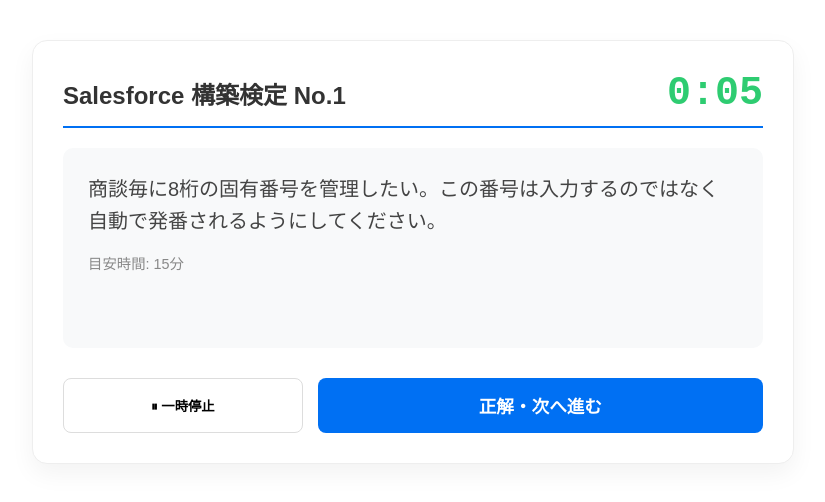
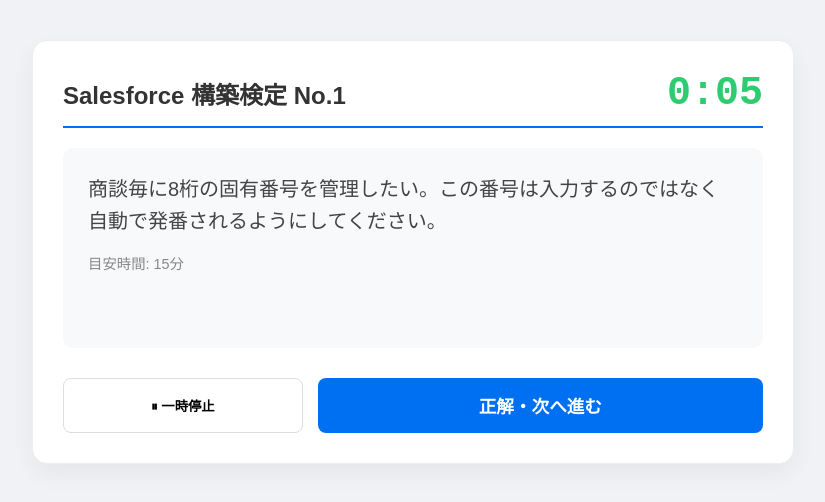
Before and after one commit to tyatsuhashi-collab/salesforce-training, a Next.js app: page / in a window 1280 px wide. Shown: the top 502 px of the page, without its empty margins (227-1052 px from the left). Built offline with nearby package versions, Linux system fonts and the light colour scheme; no server answers.

Commit message:
Update layout.tsx

```diff
--- a/app/layout.tsx
+++ b/app/layout.tsx
@@ -1,6 +1,6 @@
 export const metadata = {
-  title: 'Salesforce Training App',
-  description: 'Generated by Next.js',
+  title: 'Salesforce 構築検定',
+  description: '新入社員向けトレーニングアプリ',
 }
 
 export default function RootLayout({
@@ -10,7 +10,12 @@
 }) {
   return (
     <html lang="ja">
-      <body>{children}</body>
+      <head>
+        <meta name="viewport" content="width=device-width, initial-scale=1" />
+      </head>
+      <body style={{ margin: 0, backgroundColor: "#f0f2f5" }}>
+        {children}
+      </body>
     </html>
   )
 }
```
